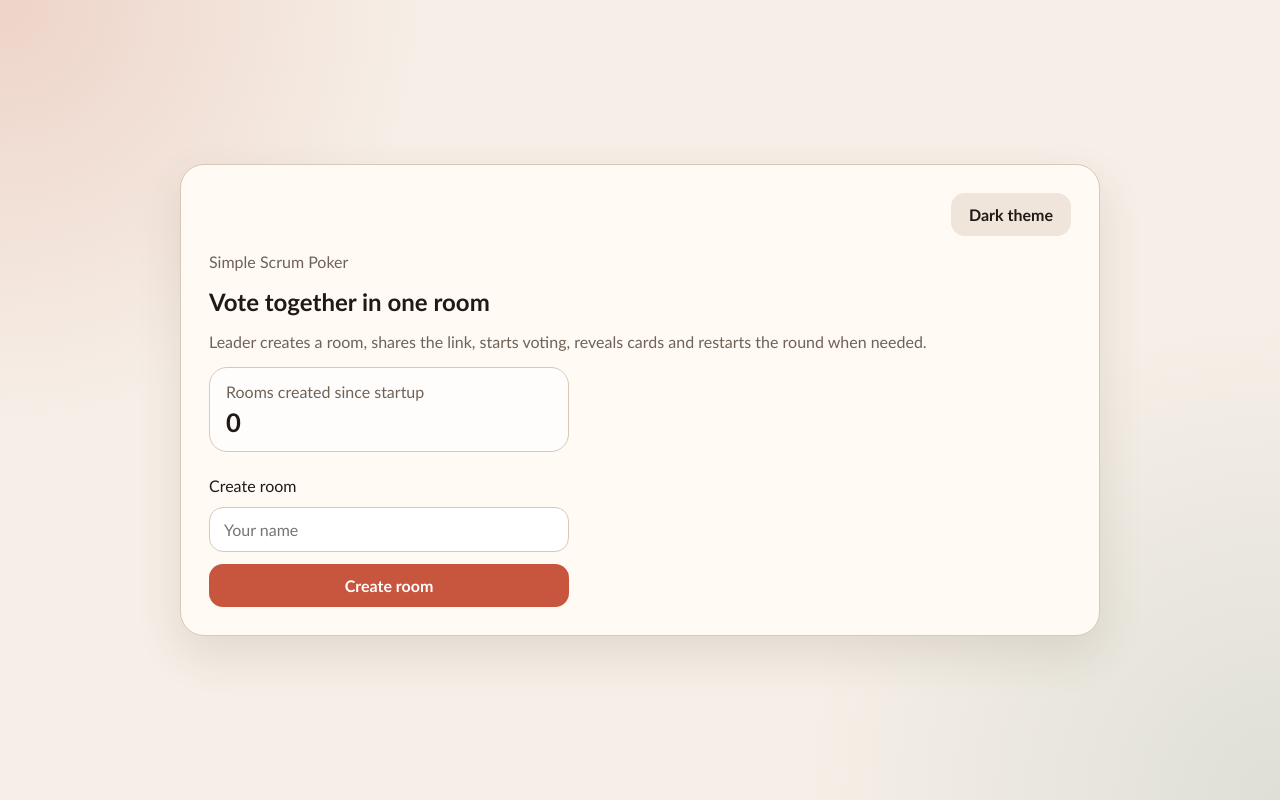
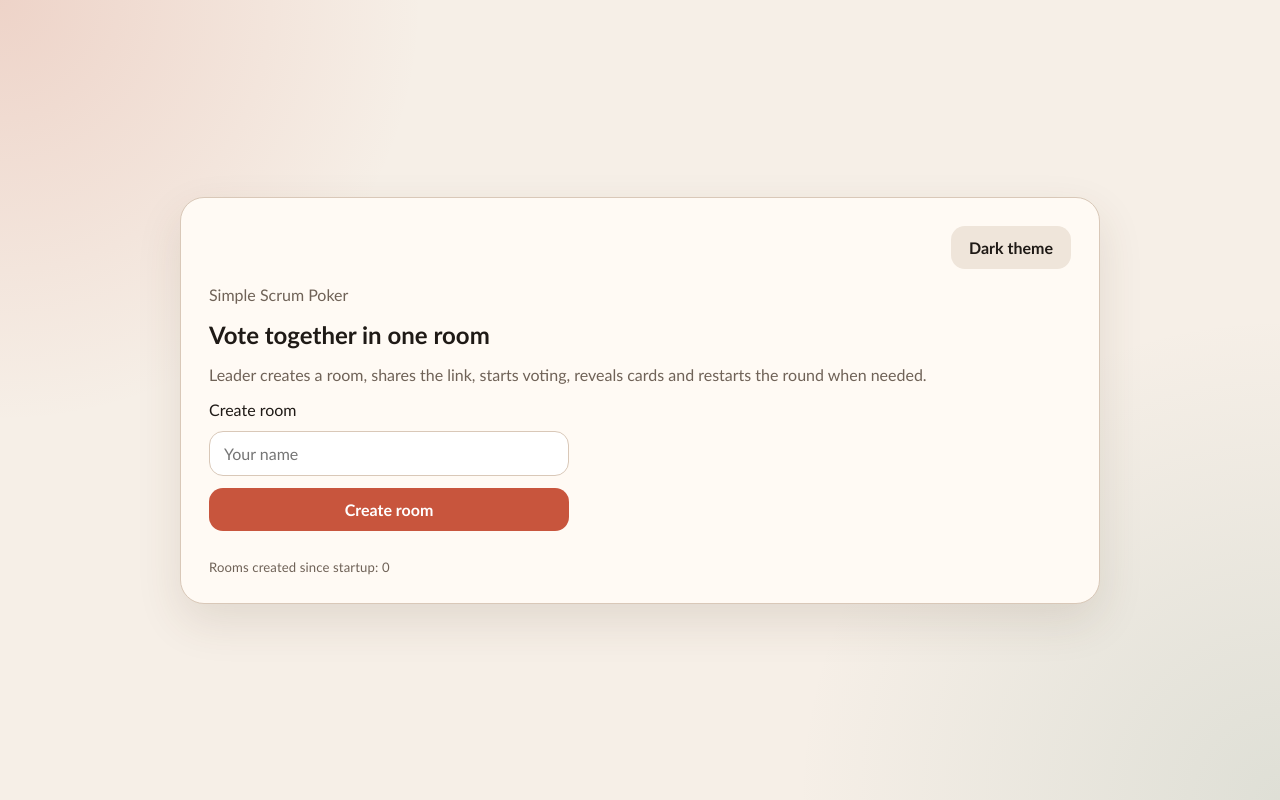
Before and after one commit to risboo6909/scrum_poker, a Flask app: page / in a window 1280 px wide. Run offline with Flask 3, Linux system fonts and the light colour scheme.

Commit message:
Tune startup stats and reveal animation

```diff
--- a/static/app.js
+++ b/static/app.js
@@ -22,6 +22,7 @@ const state = {
 };
 let roomSocket = null;
 let currentTheme = document.documentElement.dataset.theme === "dark" ? "dark" : "light";
+let lastRenderedPhase = null;
 
 const authView = document.querySelector("#auth-view");
 const roomView = document.querySelector("#room-view");
@@ -144,12 +145,11 @@ function formatPhase(phase) {
 function renderParticipants() {
   participantsNode.innerHTML = "";
   const viewer = currentParticipant();
+  const shouldAnimateReveal = lastRenderedPhase !== "revealed" && state.room.phase === "revealed";
+
   state.room.participants.forEach((participant, index) => {
     const item = document.createElement("article");
     item.className = "participant-card";
-    if (state.room.phase === "revealed") {
-      item.classList.add("revealed");
-    }
     item.style.setProperty("--flip-delay", `${index * 70}ms`);
 
     const title = document.createElement("strong");
@@ -195,6 +195,16 @@ function renderParticipants() {
     item.appendChild(labelNode);
     item.appendChild(meta);
     participantsNode.appendChild(item);
+
+    if (state.room.phase === "revealed") {
+      if (shouldAnimateReveal) {
+        requestAnimationFrame(() => {
+          item.classList.add("revealed");
+        });
+      } else {
+        item.classList.add("revealed");
+      }
+    }
   });
 }
 
@@ -258,6 +268,7 @@ function render() {
     roomView.classList.add("hidden");
     createForm.classList.toggle("hidden", !!state.roomId);
     joinForm.classList.toggle("hidden", !state.roomId);
+    lastRenderedPhase = null;
     return;
   }
 
@@ -275,6 +286,7 @@ function render() {
   renderLeaderControls();
   renderVotePanel();
   renderStats();
+  lastRenderedPhase = state.room.phase;
 }
 
 async function refreshRoom() {
--- a/static/styles.css
+++ b/static/styles.css
@@ -107,19 +107,10 @@ form {
   max-width: 360px;
 }
 
-.hero-stat {
-  display: flex;
-  flex-direction: column;
-  gap: 6px;
-  max-width: 360px;
-  padding: 14px 16px;
-  border: 1px solid var(--panel-border);
-  border-radius: 18px;
-  background: var(--surface);
-}
-
-.hero-stat strong {
-  font-size: 1.6rem;
+.startup-stat {
+  margin: 4px 0 0;
+  font-size: 0.82rem;
+  letter-spacing: 0.01em;
 }
 
 input {
@@ -207,7 +198,10 @@ button:disabled {
   width: 100%;
   height: 92px;
   transform-style: preserve-3d;
-  transition: transform 0.6s ease;
+  transition:
+    transform 0.72s cubic-bezier(0.2, 0.8, 0.2, 1),
+    filter 0.72s ease;
+  filter: drop-shadow(0 6px 12px rgba(0, 0, 0, 0.08));
 }
 
 .participant-card.revealed .flip-card-inner {
@@ -234,12 +228,14 @@ button:disabled {
     linear-gradient(135deg, var(--accent-soft), transparent),
     var(--input-bg);
   color: var(--accent);
+  box-shadow: inset 0 0 0 1px rgba(255, 255, 255, 0.18);
 }
 
 .flip-back {
   background: var(--accent);
   color: #fff;
   transform: rotateY(180deg);
+  box-shadow: 0 12px 24px rgba(0, 0, 0, 0.16);
 }
 
 .vote-grid {
--- a/templates/index.html
+++ b/templates/index.html
@@ -29,11 +29,6 @@
         </div>
 
         <div id="auth-view" class="stack gap-lg">
-          <section class="hero-stat">
-            <span class="muted">Rooms created since startup</span>
-            <strong>{{ total_rooms_created }}</strong>
-          </section>
-
           <form id="create-form" class="stack">
             <label for="create-name">Create room</label>
             <input id="create-name" name="name" type="text" placeholder="Your name" maxlength="40" required />
@@ -45,6 +40,8 @@
             <input id="join-name" name="name" type="text" placeholder="Your name" maxlength="40" required />
             <button type="submit">Join room</button>
           </form>
+
+          <p class="startup-stat muted">Rooms created since startup: {{ total_rooms_created }}</p>
         </div>
 
         <div id="room-view" class="stack gap-lg hidden">
```
